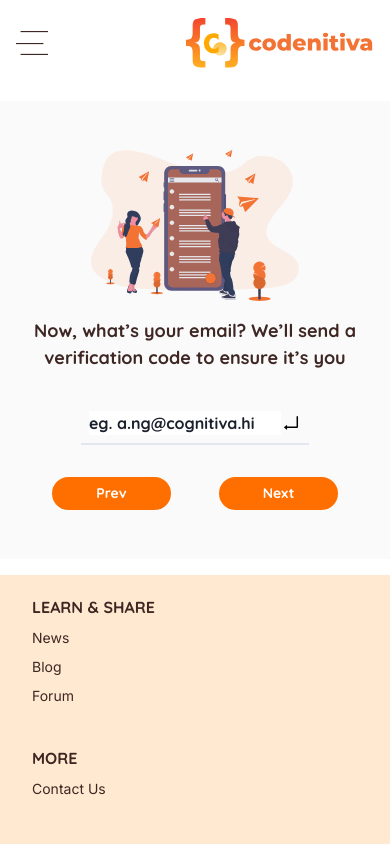
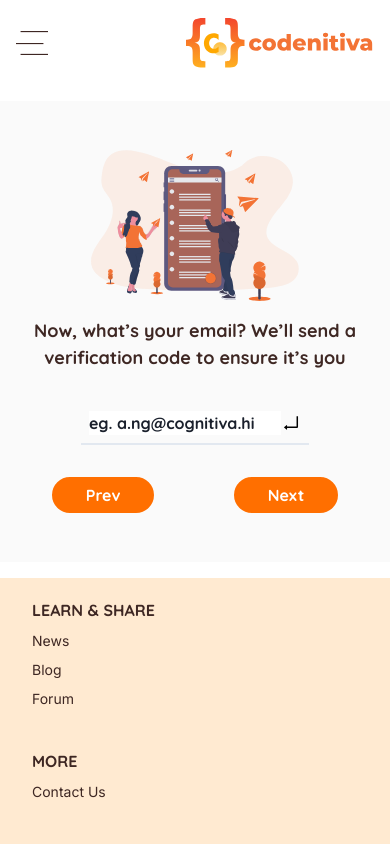
Before and after one commit to codenitiva/codenitiva-website, a React (Create React App) app: page /signup in a window 390 px wide. Both pictures are taken after a click on the button "Next". Shown: the top 844 px of the page. Built offline with nearby package versions, Linux system fonts and the light colour scheme.

Commit message:
fix: responsive issue on button

```diff
--- a/src/components/Form/Form.tsx
+++ b/src/components/Form/Form.tsx
@@ -35,13 +35,13 @@ const FormLayout : React.FC<FormLayoutProps> = ({
         }
         <div className="mt-8 flex flex-row justify-between w-4/5 lg:w-9/12">
           <button
-            className={`btn primary w-5/12 lg:w-2/5 text-sm md:text-lg ${show(FormButton.Prev)}`}
+            className={`btn primary w-auto lg:w-2/5 lg:text-lg ${show(FormButton.Prev)}`}
             onClick={gotoPrevious}
           >
             Prev
           </button>
           <button
-            className={`btn primary w-5/12 lg:w-2/5 text-sm md:text-lg`}
+            className={`btn primary w-auto lg:w-2/5 lg:text-lg`}
             onClick={ active ? open : gotoNext }
           >
             { active ? `Submit` : `Next` }
--- a/src/components/Modal/Modal.tsx
+++ b/src/components/Modal/Modal.tsx
@@ -7,7 +7,7 @@ const ModalLayout : React.FC<ModalProps> = ({ open, close, children }) => {
   return (
     <div className={`
       ${open ? '' : 'hidden'}
-      absolute top-0 left-0 w-screen h-screen
+      absolute top-0 left-0 w-full h-screen
       flex flex-col items-center justify-center
     `}>
       <div className={`
@@ -24,7 +24,7 @@ const ModalLayout : React.FC<ModalProps> = ({ open, close, children }) => {
         </div>
         {children}
       </div>
-      <div className="fixed top-0 left-0 w-screen h-screen bg-muted opacity-75 z-40"/>
+      <div className="fixed top-0 left-0 w-full h-screen bg-muted opacity-75 z-40"/>
     </div>
   );
 };
--- a/src/styles/main.css
+++ b/src/styles/main.css
@@ -13,7 +13,7 @@ a.active, a:hover {
 }
 
 .btn {
-  @apply transition duration-200  py-1 px-8 text-lg font-header font-bold rounded-full;
+  @apply transition duration-200  py-1 px-8 text-base font-header font-bold rounded-full;
 }
 
 .btn.primary, .btn.secondary:hover {
@@ -52,10 +52,6 @@ input {
 
   input {
     @apply text-lg;
-  }
-
-  .btn {
-    @apply text-xl
   }
 }
 
```
